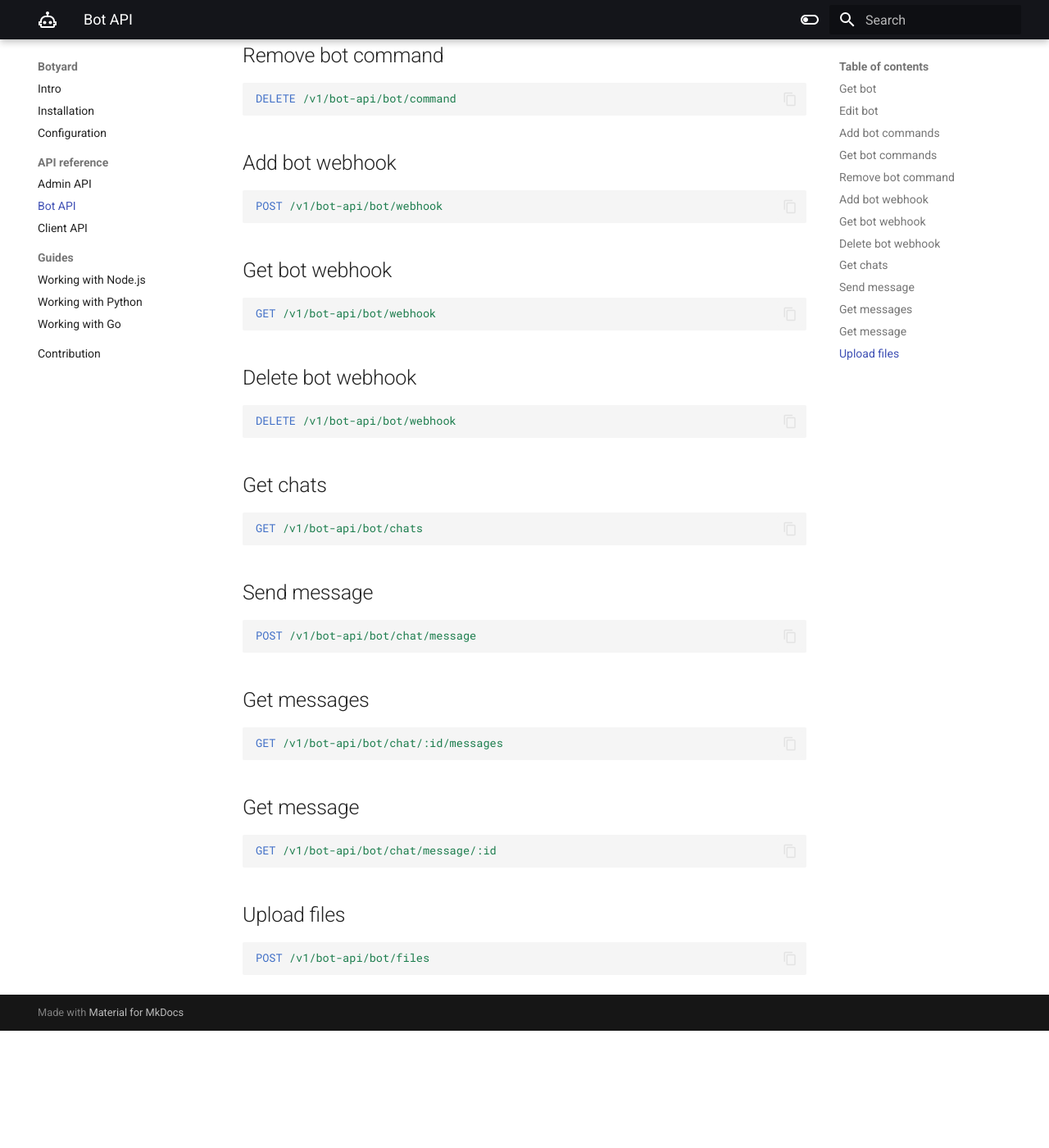
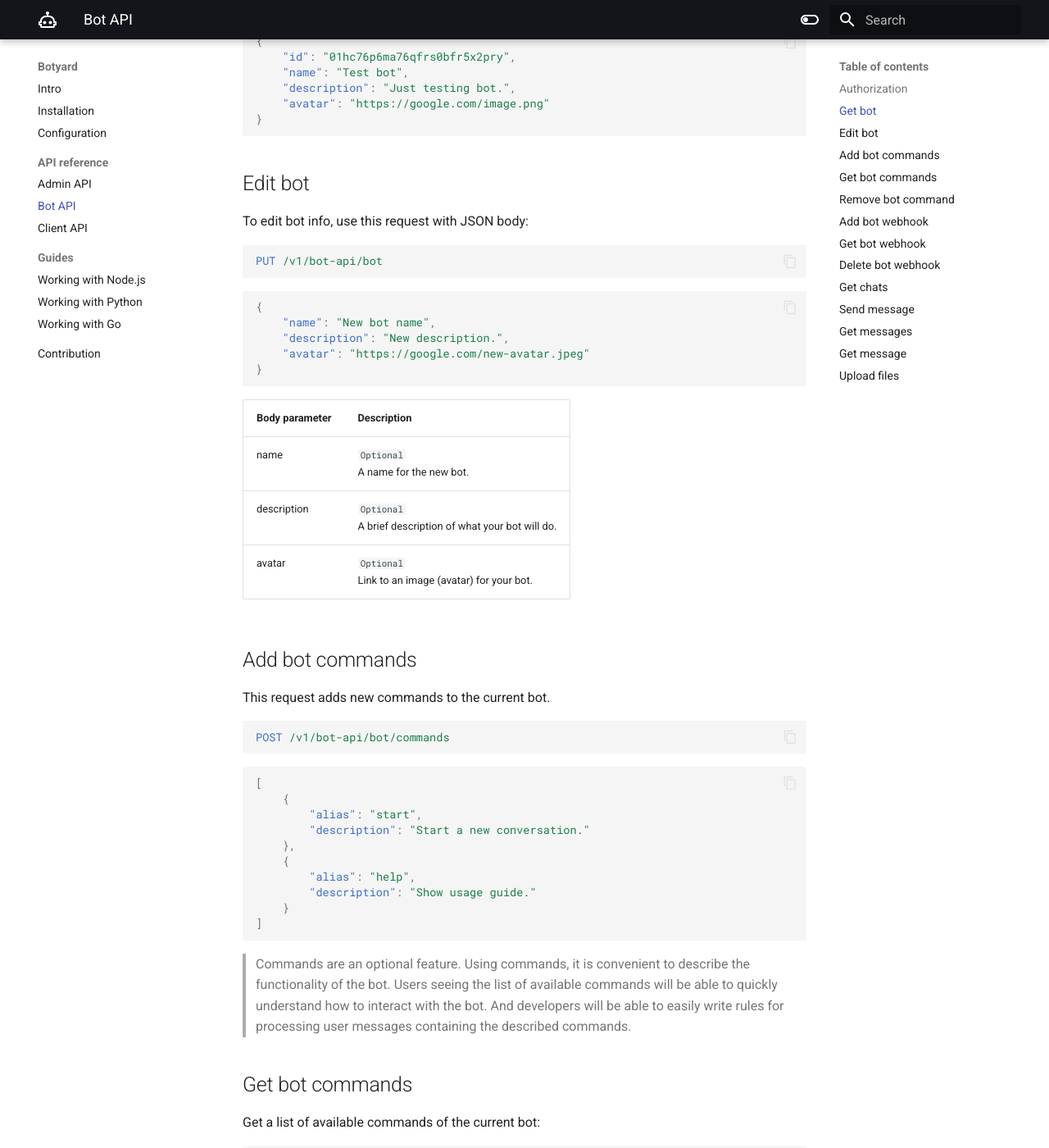
Before and after one commit to cheatsnake/botyard, an MkDocs documentation site: the page built from docs/api/bot.md, in a window 1280 px wide and 1400 px high, scrolled down 654 px. Shown: the whole window at 82% size. Built offline with MkDocs 1.6.1 and Material for MkDocs 9.7.7, drawn with Linux system fonts in a browser that asks for light colours; before the commit the page ends 1911 px from its top, so only the background shows below that; some of the changed text lies outside the part shown.

Commit message:
update docs

````diff
--- a/docs/api/bot.md
+++ b/docs/api/bot.md
@@ -1,27 +1,100 @@
 # Bot API
 
+This section describes the functionality of bots, which can be easily controlled using the HTTP API using almost any programming language.
+
+## Authorization
+
+Bots can be managed independently, so a unique access key is provided to access each one. Therefore, each request below must be executed with a [Authorization header](https://developer.mozilla.org/en-US/docs/Web/HTTP/Headers/Authorization) with the value of the [access key](./admin.md#get-a-bots-access-key):
+
+```nginx
+Authorization: <BOT_ACCESS_KEY>
+```
+
 ## Get bot
+
+To get information about the current bot, use:
 
 ```nginx
 GET /v1/bot-api/bot
 ```
 
+Response will be like this:
+
+```json
+{
+    "id": "01hc76p6ma76qfrs0bfr5x2pry",
+    "name": "Test bot",
+    "description": "Just testing bot.",
+    "avatar": "https://google.com/image.png"
+}
+```
+
 ## Edit bot
+
+To edit bot info, use this request with JSON body:
 
 ```nginx
 PUT /v1/bot-api/bot
 ```
 
+```json
+{
+    "name": "New bot name",
+    "description": "New description.",
+    "avatar": "https://google.com/new-avatar.jpeg"
+}
+```
+
+| Body parameter | Description                                                   |
+| -------------- | ------------------------------------------------------------- |
+| name           | `Optional` <br> A name for the new bot.                       |
+| description    | `Optional` <br> A brief description of what your bot will do. |
+| avatar         | `Optional` <br> Link to an image (avatar) for your bot.       |
+
 ## Add bot commands
+
+This request adds new commands to the current bot.
 
 ```nginx
 POST /v1/bot-api/bot/commands
 ```
 
+```json
+[
+    {
+        "alias": "start",
+        "description": "Start a new conversation."
+    },
+    {
+        "alias": "help",
+        "description": "Show usage guide."
+    }
+]
+```
+
+> Commands are an optional feature. Using commands, it is convenient to describe the functionality of the bot. Users seeing the list of available commands will be able to quickly understand how to interact with the bot. And developers will be able to easily write rules for processing user messages containing the described commands.
+
 ## Get bot commands
+
+Get a list of available commands of the current bot:
 
 ```nginx
 GET /v1/bot-api/bot/commands
+```
+
+Returned response:
+
+```json
+[
+    {
+        "alias": "start",
+        "description": "Start a new conversation."
+    },
+    {
+        "alias": "help",
+        "description": "Show usage guide."
+    }
+]
 ```
 
 ## Remove bot command
````
Also changed, not shown: docs/api/admin.md (+47 -6 lines).
